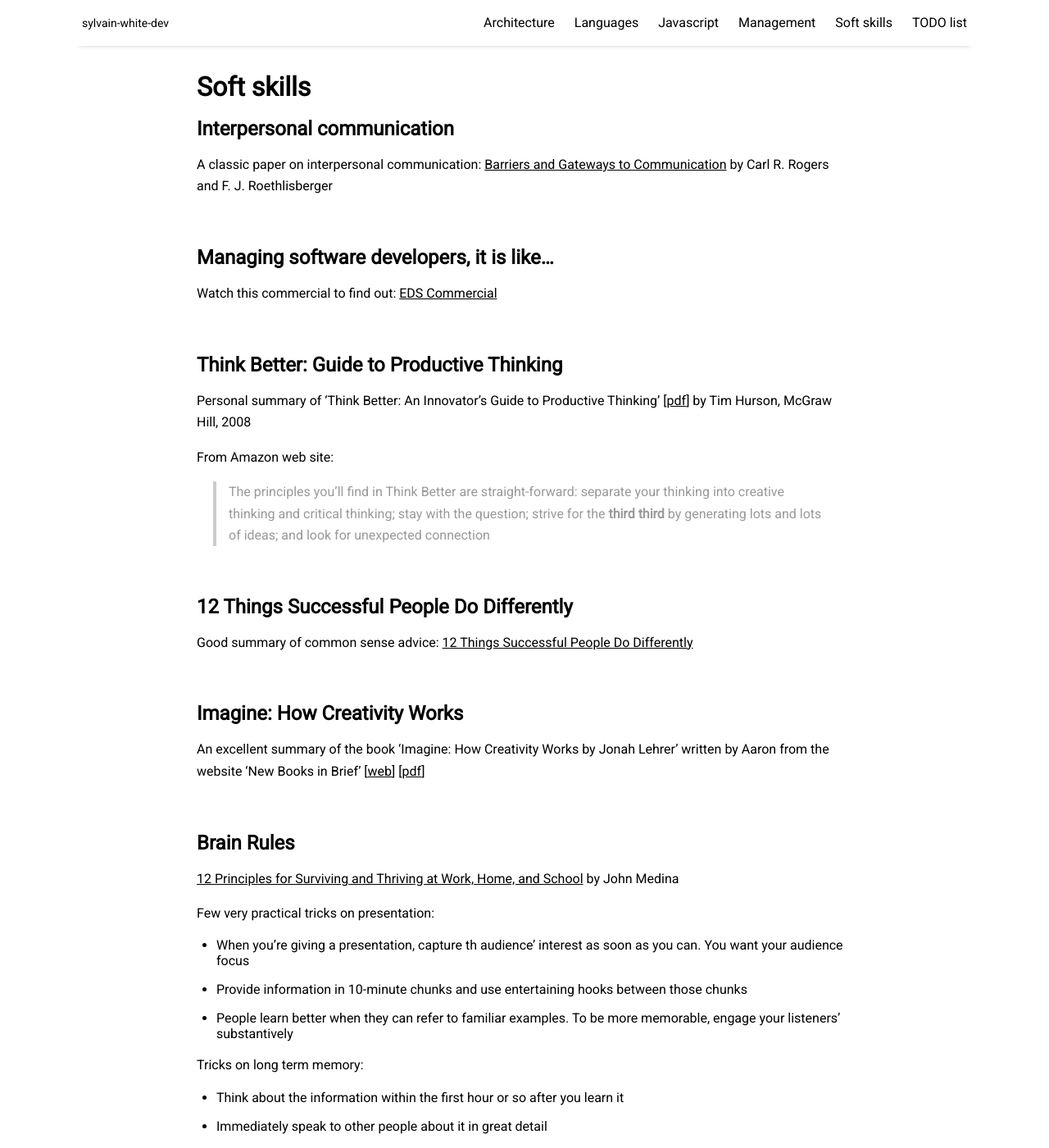
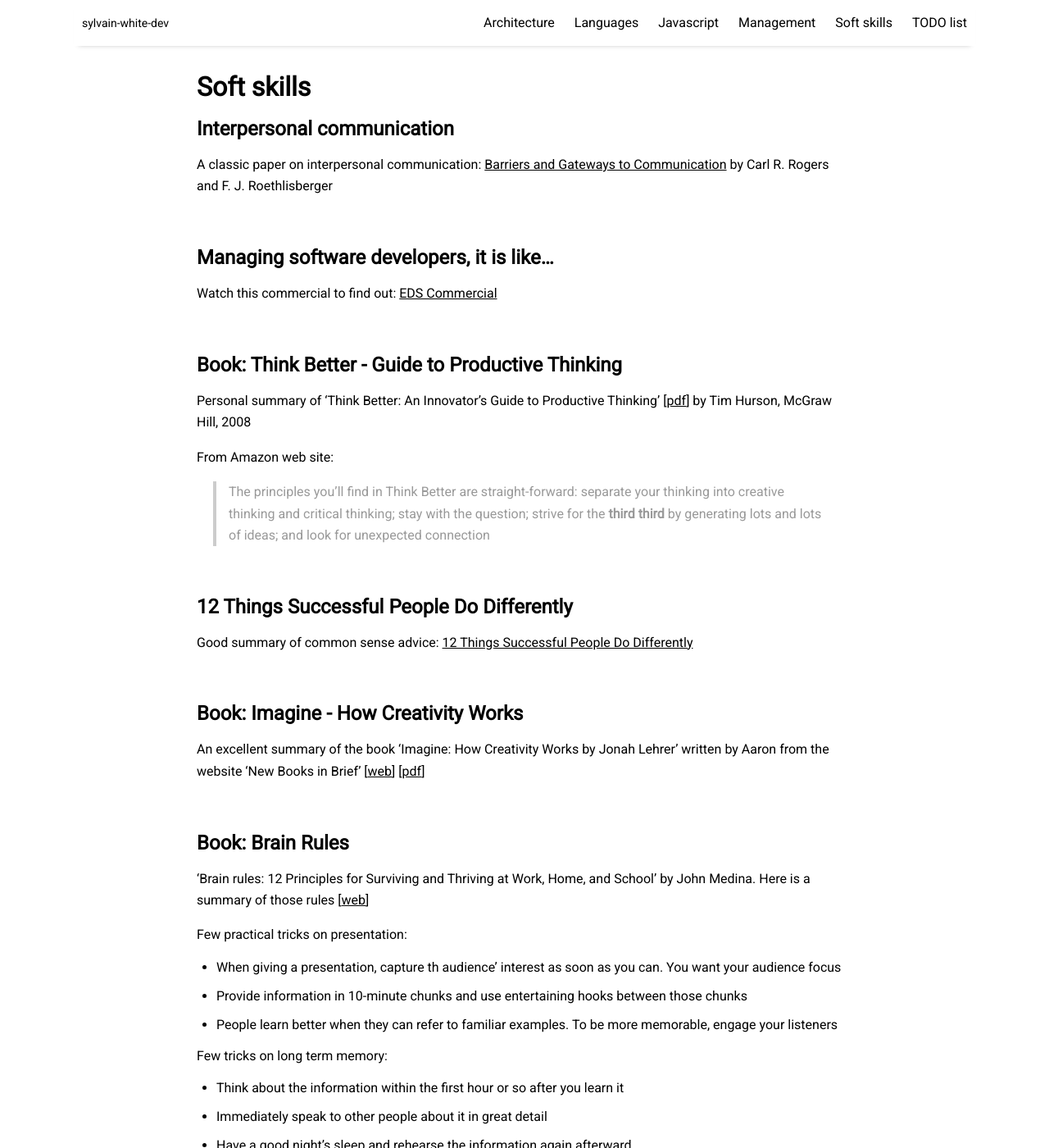
Before and after one commit to sylvainwhite/sylvain-white-dev, a Jekyll site: the page built from pages/softskills.md, in a window 1280 px wide and 1400 px high. Shown: the whole window at 82% size. Built offline with Jekyll 4.4.1, drawn with Linux system fonts in a browser that asks for light colours; nearby versions of some CDN libraries.

Commit message:
Fix format

```diff
--- a/pages/softskills.md
+++ b/pages/softskills.md
@@ -19,7 +19,7 @@
 
 <br/>
 
-## Think Better: Guide to Productive Thinking
+## Book: Think Better - Guide to Productive Thinking
 
 Personal summary of 'Think Better: An Innovator's Guide to Productive Thinking' [[pdf]({{ site.github.url }}/resources/summaryThinkBetter-protected.pdf){:target="_blank"}] by Tim Hurson, McGraw Hill, 2008
 
@@ -34,23 +34,23 @@
 
 <br/>
 
-## Imagine: How Creativity Works
+## Book: Imagine - How Creativity Works
 
 An excellent summary of the book 'Imagine: How Creativity Works by Jonah Lehrer' written by Aaron from the website 'New Books in Brief' [[web](http://newbooksinbrief.com/2012/04/29/12-a-summary-of-imagine-how-creativity-works-by-jonah-lehrer/){:target="_blank"}] [[pdf]({{ site.github.url }}/resources/summaryOfImagine.pdf){:target="_blank"}]
 
 <br/>
 
-## Brain Rules
+## Book: Brain Rules
 
- [12 Principles for Surviving and Thriving at Work, Home, and School](http://www.brainrules.net/pdf/mediakit.pdf){:target="_blank"} by John Medina
+ 'Brain rules: 12 Principles for Surviving and Thriving at Work, Home, and School' by John Medina. Here is a summary of those rules [[web](http://www.brainrules.net/pdf/mediakit.pdf){:target="_blank"}]
 
-Few very practical tricks on presentation:
+Few practical tricks on presentation:
 
-* When you're giving a presentation, capture th audience' interest as soon as you can. You want your audience focus
+* When giving a presentation, capture th audience' interest as soon as you can. You want your audience focus
 * Provide information in 10-minute chunks and use entertaining hooks between those chunks
-* People learn better when they can refer to familiar examples. To be more memorable, engage your listeners' substantively
+* People learn better when they can refer to familiar examples. To be more memorable, engage your listeners
 
-Tricks on long term memory:
+Few tricks on long term memory:
 
 * Think about the information within the first hour or so after you learn it
 * Immediately speak to other people about it in great detail
```
Also changed, not shown: pages/languages.md (+1 -2 lines).
